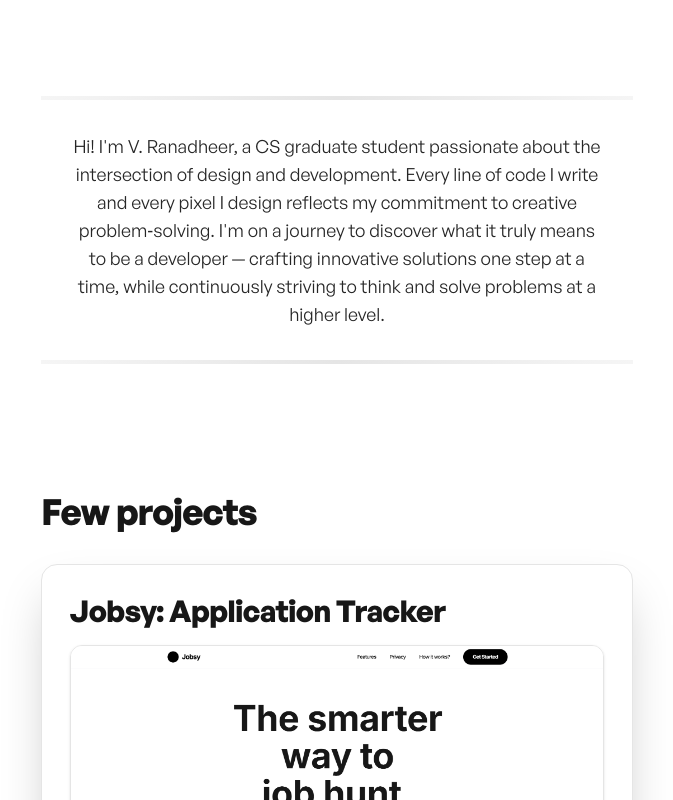
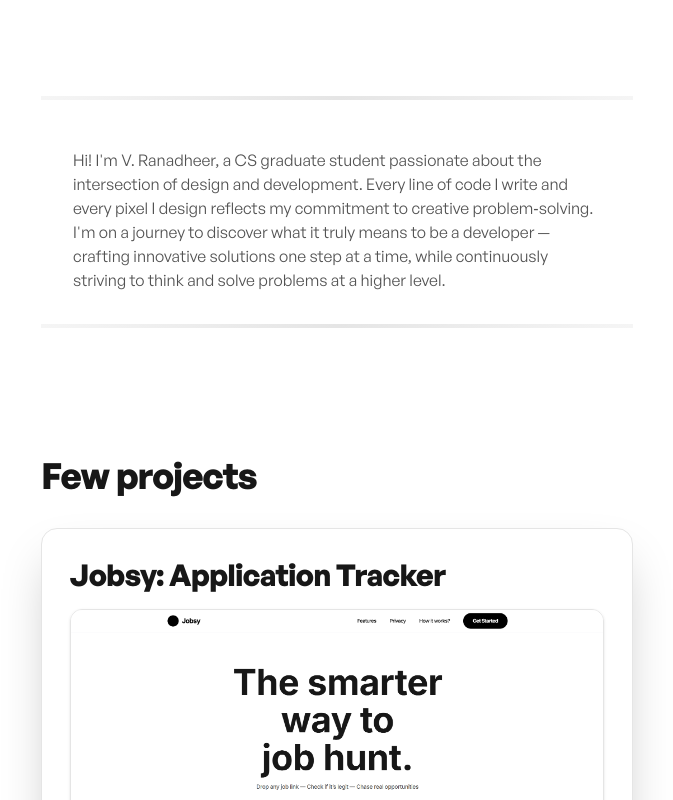
Before and after one commit to 1580-RanaV/blog, a Next.js app: page / in a window 1280 px wide. Shown: the part 880-1680 px from the top of the page, without its empty margins (303-976 px from the left). Built offline with nearby package versions, Linux system fonts and the light colour scheme.

Commit message:
text changes

```diff
--- a/src/app/components/SelfIntro.jsx
+++ b/src/app/components/SelfIntro.jsx
@@ -10,7 +10,7 @@
           <div className="h-1 w-full bg-gradient-to-r from-neutral-100 via-neutral-200 to-neutral-100 dark:from-neutral-900 dark:via-neutral-800 dark:to-neutral-900" />
 
           <div className="p-6 sm:p-8">
-            <p className="text-base text-center sm:text-lg text-neutral-800 dark:text-neutral-200 font-mono">
+            <p className="mt-4 font-mono text-sm sm:text-base leading-relaxed text-neutral-600 dark:text-neutral-300">
               Hi! I'm <span className="font-mono">V. Ranadheer</span>, a CS graduate student passionate about the intersection of <span className="font-medium">design</span> and <span className="font-medium">development</span>. Every line of code I write and every pixel I design reflects my commitment to creative problem‑solving. I'm on a journey to discover what it truly means to be a developer — crafting innovative solutions one step at a time, while continuously striving to think and solve problems at a higher level.
             </p>
           </div>
--- a/src/app/components/Thankyou.jsx
+++ b/src/app/components/Thankyou.jsx
@@ -8,7 +8,7 @@
 
 
       <div className="mx-auto max-w-3xl px-4 sm:px-6 text-center">
-        <p className="text-lg sm:text-lg font-mono text-neutral-700 dark:text-neutral-300">
+        <p className="text-justify mt-4 font-mono text-sm sm:text-base leading-relaxed text-neutral-600 dark:text-neutral-300">
           You’ve reached the end — thanks for stopping by !
         </p>
         <p className="mt-6 text-sm sm:text-base text-neutral-800 dark:text-neutral-400 font-sans">
```
